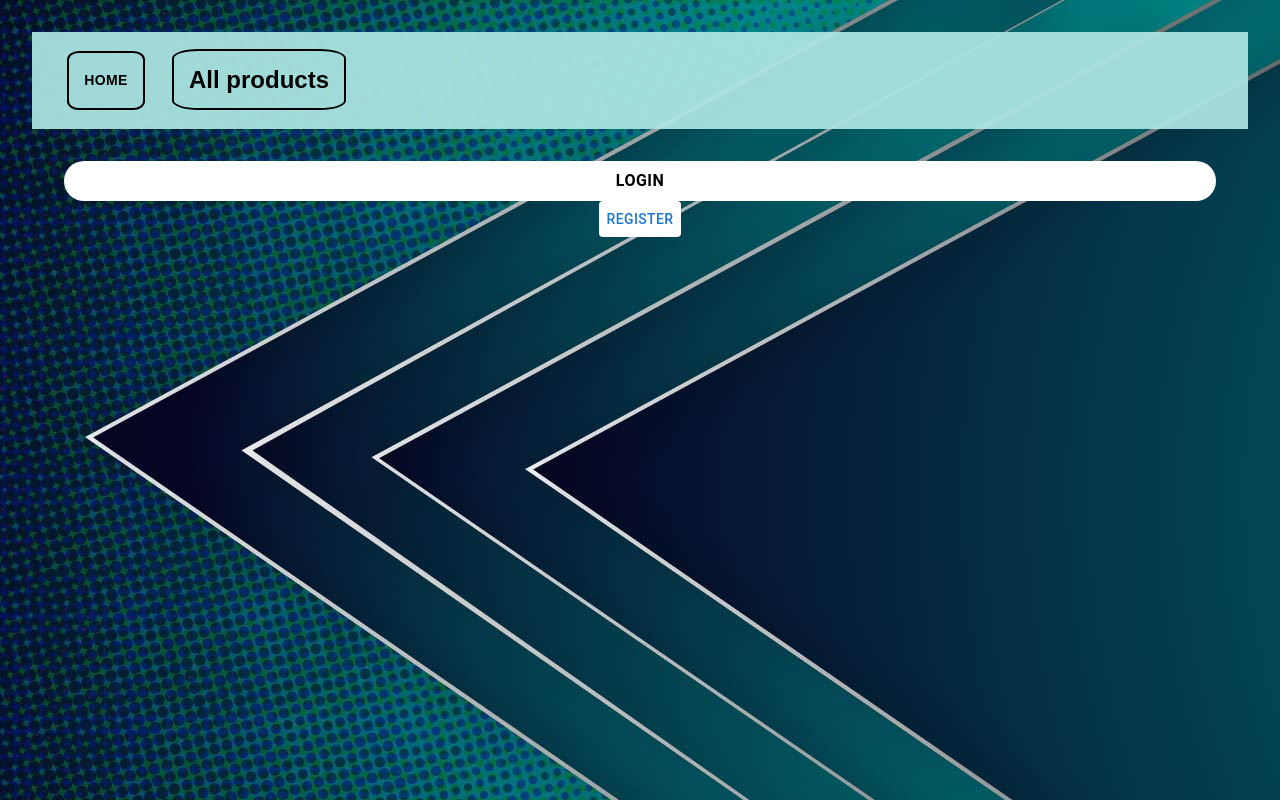
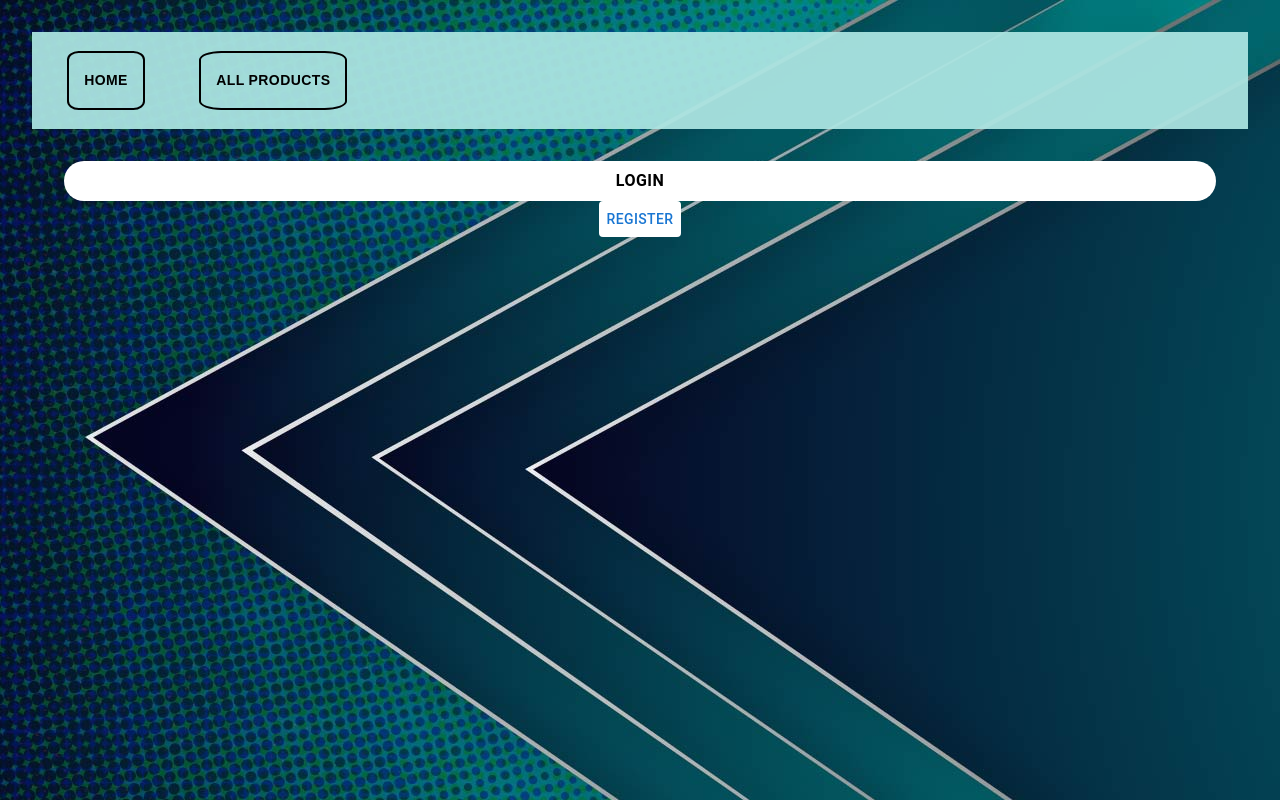
Before and after one commit to IPHUN1989/test-client, a React (Vite) app in the folder frontend/: page / in a window 1280 px wide. Built offline with nearby package versions, Linux system fonts and the light colour scheme.

Commit message:
🐞 fix(Layout.jsx): Fix layout settings
Fix layout settings

```diff
--- a/frontend/src/Pages/Layout/Layout.jsx
+++ b/frontend/src/Pages/Layout/Layout.jsx
@@ -25,9 +25,9 @@ const Layout = () => {
           <Button className="grow">
             <Link to="/">Home</Link>
           </Button>
-          <li className="grow">
+          <Button className="grow">
             <Link to="/products">All products</Link>
-          </li>
+          </Button>
           <div className="center">
             {username ? (
               <Accordion sx={{ width: "220px" }}>
@@ -52,7 +52,7 @@ const Layout = () => {
                   </Button>
                 </AccordionDetails>
               </Accordion>
-            ) : null}
+            ) : <></>}
           </div>
         </ul>
       </nav>
```
